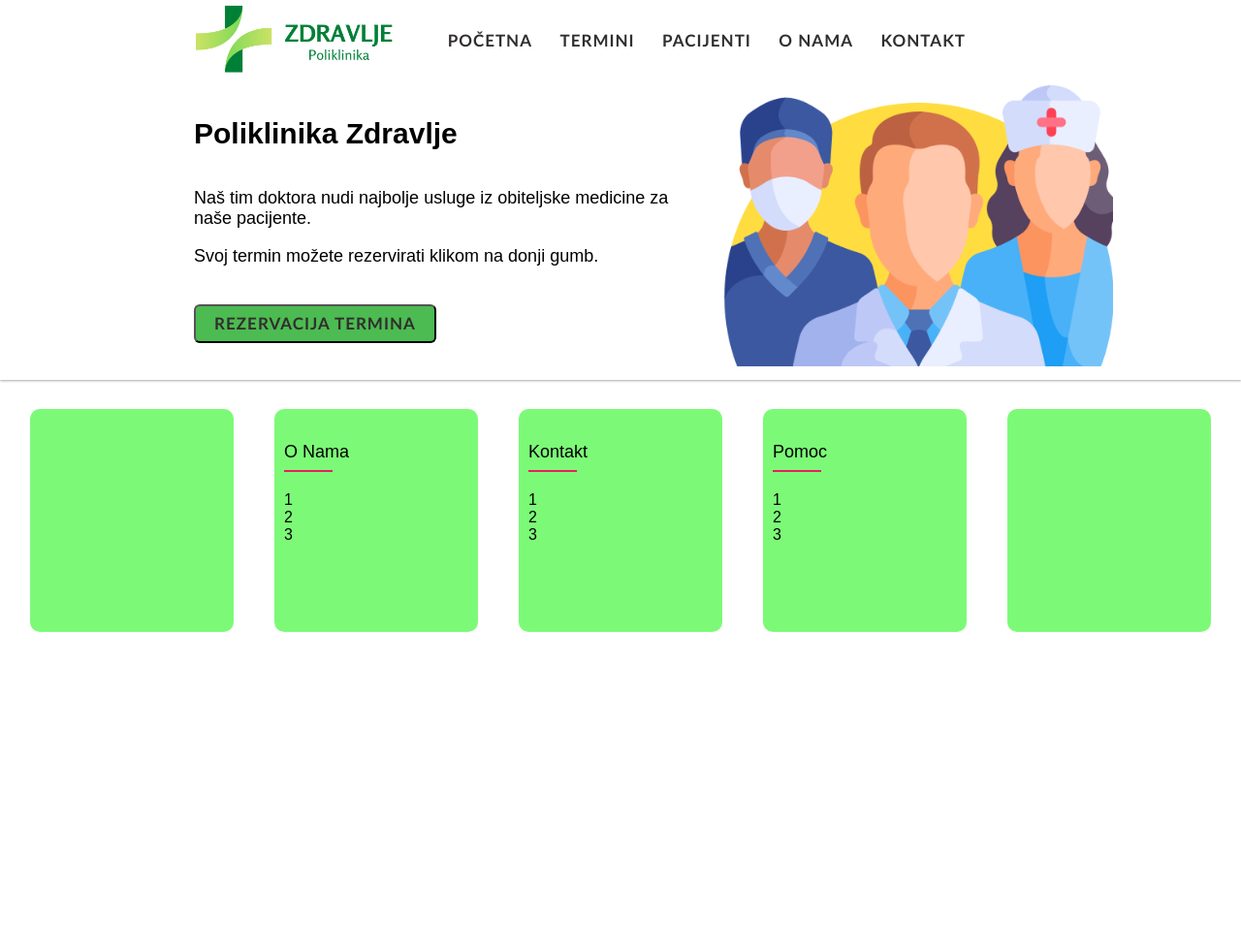
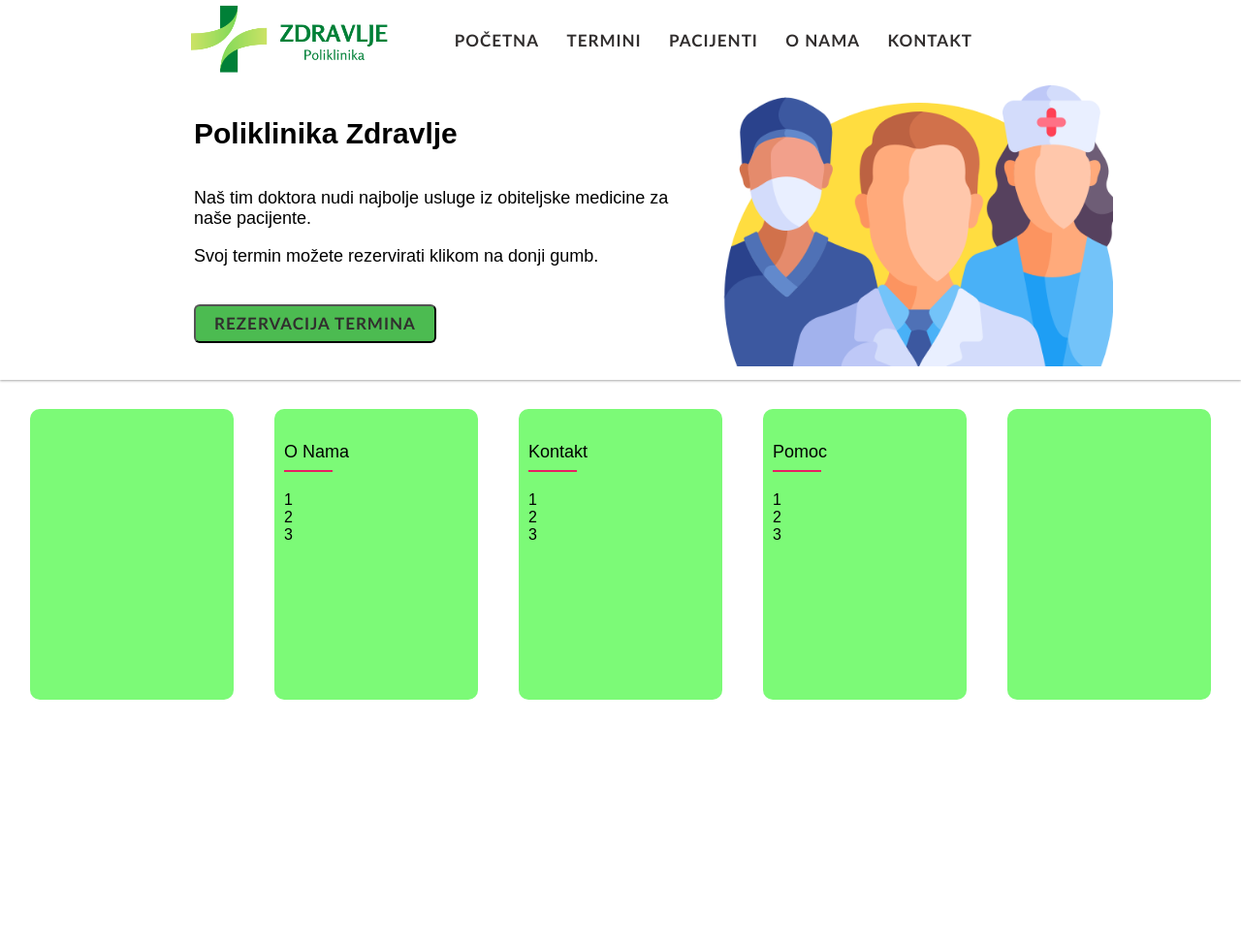
Before and after one commit to strelec00/doctor-appointments, a PHP site: page / in a window 1280 px wide. Shown: the top 972 px of the page at 97% size. Run offline with PHP 8.4, Linux system fonts and the light colour scheme.

Commit message:
main, navigation
brisal gluposti

```diff
--- a/css/style.css
+++ b/css/style.css
@@ -9,10 +9,10 @@ body {
     border-radius: 4px;
     width: 270px;
     height: 70px;
-    margin-left: 165px;
+    margin: auto;
     position: relative;
-    padding-top: 0px;
-    padding-bottom: 0px;
+    padding: auto;
+    margin-left: 160px;
 }
 
 #logo{
@@ -30,6 +30,7 @@ body {
     box-shadow: 0 1px 3px rgba(0, 0, 0, 0.12), 0 1px 2px rgba(0, 0, 0, 0.24);
     height: 310px;
     display: flex;
+
 }
 
 #zaglavlje h3 {
@@ -93,9 +94,8 @@ body {
 
 /* Izbornik */
 #izbornik_slide {
-    height: 250px;
+    text-align: center;
     display: flex;
-    text-align: center;
 }
 #izbornik_slide ul {
     list-style-type: none;
@@ -124,6 +124,7 @@ body {
 #izbornik_slide div {
     text-align: left;
     margin: 0 auto;
+    height: 300px;
     background-color: #2df7269f;
     border-radius: 10px;
 }
@@ -147,11 +148,7 @@ object {
     max-width: 100%;
 }
 
-@media(min-width: 700px) {
-    #navigacija li {
-        text-align: left;
-    }
-}
+
 
 /* layout */
 
@@ -171,6 +168,82 @@ object {
     padding: 10px;
     width: 100%;
 }
+
+/*navigacija*/
+
+.red:first-child {
+    display: flex;
+    background-color: white;
+    align-items: center;
+    top: 0px;
+    z-index: 1000;
+    position: sticky;
+}
+#zaglavlje div{
+    display: inline-block;
+}
+
+#navigacija ul {
+    list-style-type: none;
+    margin-right: 250px;
+    padding: auto;
+    text-align: right;
+}
+
+#navigacija ul li {
+    display: inline-block;
+    margin-right: 10px;
+}
+#navigacija div {
+    position: fixed;
+}
+
+#navigacija ul li a {
+    text-decoration: none;
+    font-size: 17px;
+    font-family: 'Gill Sans', 'Gill Sans MT', Calibri, 'Trebuchet MS', sans-serif;
+    letter-spacing: 1px;
+    padding: 7px;
+    color: rgb(49, 46, 46);
+    transition: all 0.3s linear;
+    font-weight: bold;
+}
+
+#navigacija ul li a:hover {
+    color: rgb(15, 173, 62) ;
+}
+
+
+
+
+@media(min-width: 700px) {
+    #navigacija li {
+        text-align: left;
+    }
+}
+@media(max-width: 1202px) {
+    #navigacija ul {
+        position: fixed;
+        right: -100%;
+        top: 0;
+        width: 100%;
+        height: 100%;
+        background: #d8dde2;
+        text-align: center;
+        padding: 80px 0;
+        transition: 0.7s;
+    }
+    #navigacija ul li {
+        display: block;
+        margin: 20px 0px;
+        text-align: center;
+    }
+
+}
+
+
+
+
 /* tablet*/
 
 @media (min-width:700px) {
@@ -251,77 +324,3 @@ object {
         width: 100%;
     }
 }
-/*navigacija*/
-
-.red:first-child {
-    display: flex;
-    background-color: white;
-    align-items: center;
-    top: 0px;
-    z-index: 1000;
-    position: sticky;
-}
-
-#navigacija ul {
-    list-style-type: none;
-    margin: 0;
-    padding: 0;
-    margin-right: 257px;
-    text-align: right;
-}
-
-#navigacija ul li {
-    display: inline-block;
-    margin-right: 10px;
-}
-#navigacija div {
-    position: fixed;
-}
-
-#navigacija ul li a {
-    display: inline-block;
-    text-decoration: none;
-    font-size: 17px;
-    font-family: 'Gill Sans', 'Gill Sans MT', Calibri, 'Trebuchet MS', sans-serif;
-    letter-spacing: 1px;
-    padding: 7px;
-    color: rgb(49, 46, 46);
-    transition: all 0.3s linear;
-    font-weight: bold;
-}
-
-#navigacija ul li a:hover {
-    color: rgb(15, 173, 62) ;
-}
-
-
-#oznaci {
-    display: none;
-}
-
-@media (max-width:700px) {
-    #header-tekst{
-        margin: 0;
-    }
-
-    #navigacija ul {
-        position: fixed;
-        right: -100%;
-        top: 0;
-        width: 100%;
-        height: 100%;
-        background: #d8dde2;
-        text-align: center;
-        padding: 80px 0;
-        transition: 0.7s;
-    }
-    #navigacija ul li {
-        display: block;
-        margin: 20px 0px;
-        text-align: center;
-    }
-
-    #oznaci:checked~ul {
-        right: 0;
-    }
-}
--- a/includes/main.php
+++ b/includes/main.php
@@ -2,7 +2,7 @@
 <div class="t-kolona-12 d-kolona-2">
 
     </div>
-    <div class="t-kolona-12 d-kolona-2">
+    <div class="t-kolona-6 d-kolona-2">
         <h4>O nama</h4>
         <ul>
                     <li>1</li>
--- a/includes/navigation.php
+++ b/includes/navigation.php
@@ -11,8 +11,6 @@
         <li><a href="termini.php">PACIJENTI</a></li>
         <li><a href="onama.php">O NAMA</a></li>
         <li><a href="kontakt.php">KONTAKT</a></li>
-        <label for="oznaci" class="sakrij_gumbic">
-            <i class="fas fa-times"></i>
-        </label>
+
     </ul>
 </nav>
```
